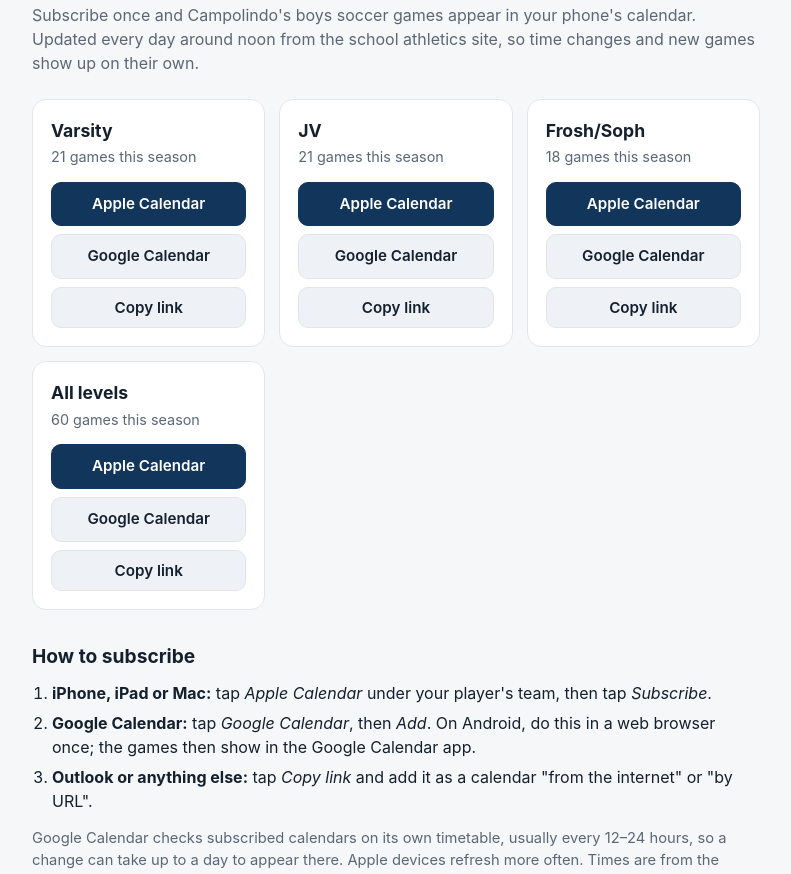
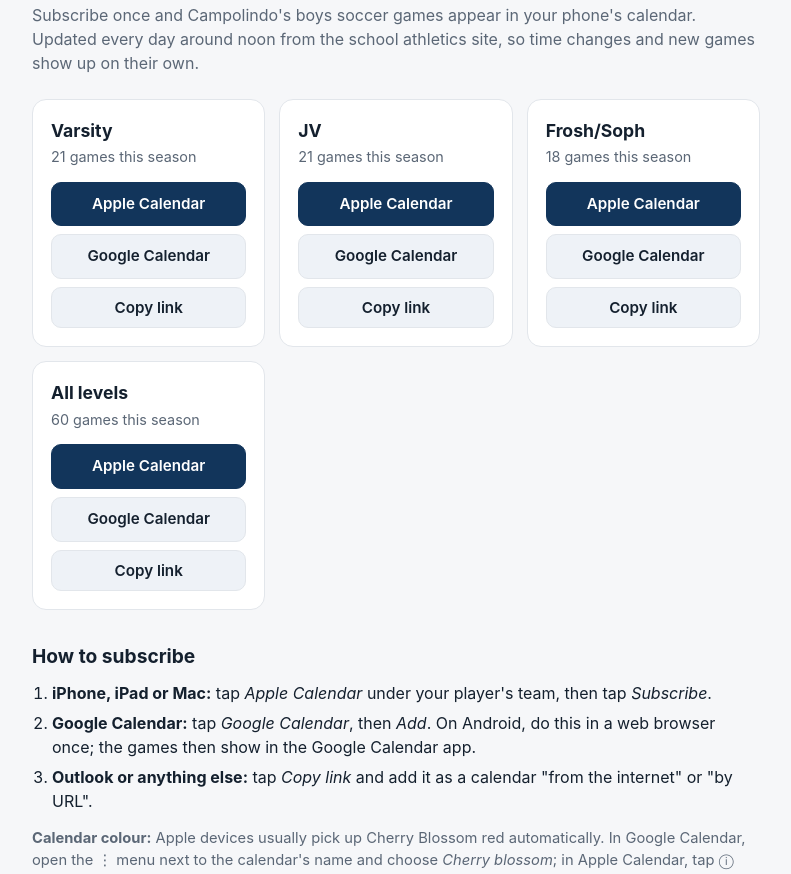
Before and after one commit to camposoccer/camposoccer.github.io, a plain HTML site: page docs/index.html in a window 1280 px wide. Shown: the part 68-942 px from the top of the page, without its empty margins (244-1035 px from the left). Drawn offline with Linux system fonts and the light colour scheme.

Commit message:
Add calendar colour tip to parent page

```diff
--- a/docs/index.html
+++ b/docs/index.html
@@ -69,6 +69,7 @@
       <li><strong>Google Calendar:</strong> tap <em>Google Calendar</em>, then <em>Add</em>. On Android, do this in a web browser once; the games then show in the Google Calendar app.</li>
       <li><strong>Outlook or anything else:</strong> tap <em>Copy link</em> and add it as a calendar "from the internet" or "by URL".</li>
     </ol>
+    <p class="note"><strong>Calendar colour:</strong> Apple devices usually pick up Cherry Blossom red automatically. In Google Calendar, open the ⋮ menu next to the calendar's name and choose <em>Cherry blossom</em>; in Apple Calendar, tap ⓘ next to the calendar to change it.</p>
     <p class="note">Google Calendar checks subscribed calendars on its own timetable, usually every 12–24 hours, so a change can take up to a day to appear there. Apple devices refresh more often. Times are from the school site; confirm last-minute changes with the coach.</p>
   </section>
 
```
